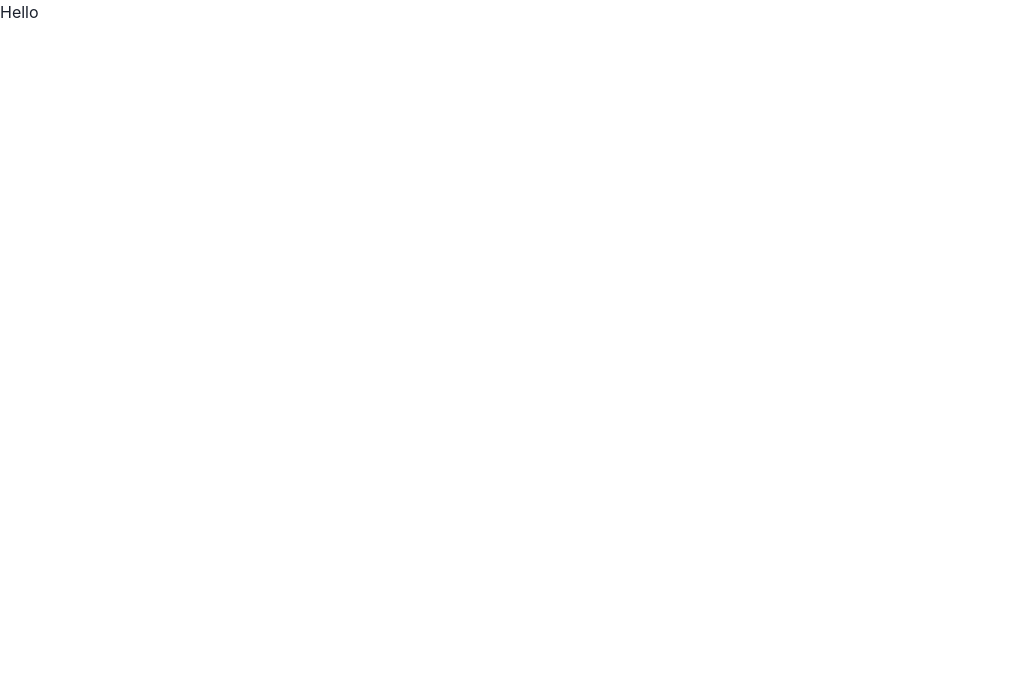
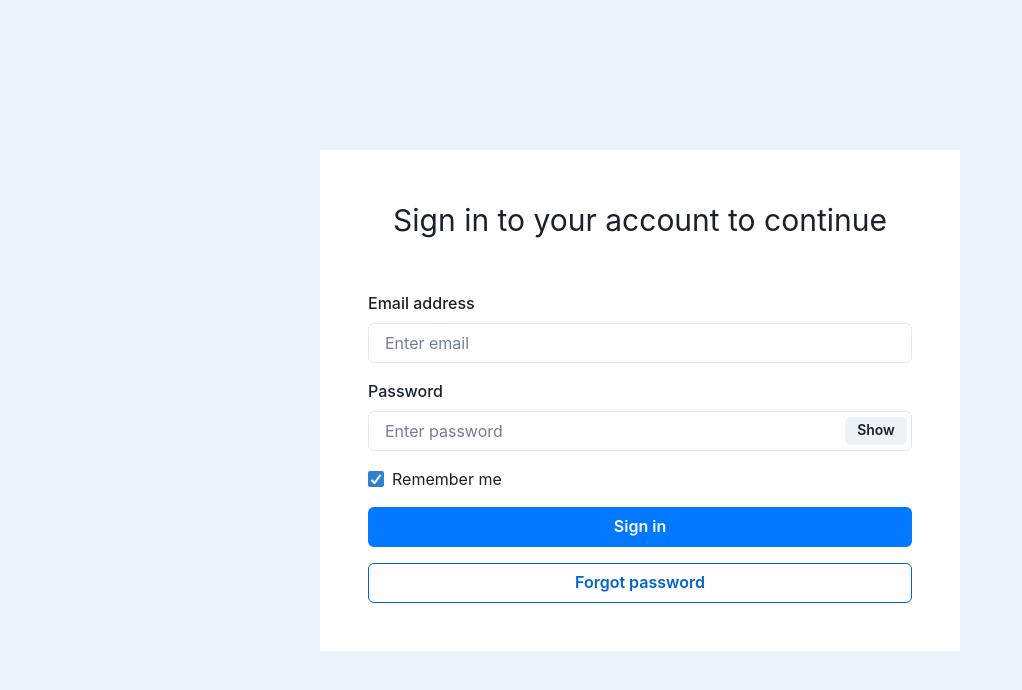
Before and after one commit to MarkVsudo/MareshkiFinance-ui, a React (Vite) app in the folder front-end-cleverpine/: page / in a window 1280 px wide. Shown: the top 690 px of the page, without its empty margins (0-1022 px from the left). Built offline with nearby package versions, Linux system fonts and the light colour scheme.

Commit message:
Login design - done

```diff
--- a/front-end-cleverpine/src/App.tsx
+++ b/front-end-cleverpine/src/App.tsx
@@ -1,10 +1,11 @@
 import './App.css'
+import LoginPage from './components/LoginPage/LoginPage'
 
 function App() {
 
   return (
     <>
-  <div>Hello</div>
+      <LoginPage></LoginPage>
     </>
   )
 }
--- a/front-end-cleverpine/src/components/LoginPage/LoginPage.tsx
+++ b/front-end-cleverpine/src/components/LoginPage/LoginPage.tsx
@@ -1,10 +1,55 @@
-import React from 'react'
-import '../../styles/login.css'
+import React from "react";
+import "../../styles/login.css";
+import {
+  FormControl,
+  FormLabel,
+  Input,
+  InputGroup,
+  InputRightElement,
+  Button,
+  Checkbox,
+  Text,
+  Stack,
+  Box,
+} from "@chakra-ui/react";
 
 const LoginPage = () => {
+  const [show, setShow] = React.useState(false);
+  const handleClick = () => setShow(!show);
+
   return (
-    <div>LoginPage</div>
-  )
-}
+    <>
+      <Box w="40rem" h="100%" bg='white' p='3rem' display='flex' flexDirection='column' gap='3rem'>
+        <Text fontSize="3xl" textAlign='center'>Sign in to your account to continue</Text>
+        <FormControl>
+          <FormLabel>Email address</FormLabel>
+          <Input type="email" placeholder="Enter email"/>
+          <FormLabel pt='1rem'>Password</FormLabel>
+          <InputGroup size="md" >
+            <Input
+              pr="4.5rem"
+              type={show ? "text" : "password"}
+              placeholder="Enter password"
+            />
+            <InputRightElement width="4.5rem">
+              <Button h="1.75rem" size="sm" onClick={handleClick}>
+                {show ? "Hide" : "Show"}
+              </Button>
+            </InputRightElement>
+          </InputGroup>
+          <Checkbox defaultChecked my='1rem'>Remember me</Checkbox>
+          <Stack direction="column" spacing={4} align="center">
+            <Button colorScheme="messenger" width="100%">
+              Sign in
+            </Button>
+            <Button colorScheme="messenger" width="100%" variant="outline">
+              Forgot password
+            </Button>
+          </Stack>
+        </FormControl>
+      </Box>
+    </>
+  );
+};
 
-export default LoginPage
+export default LoginPage;
--- a/front-end-cleverpine/src/styles/login.css
+++ b/front-end-cleverpine/src/styles/login.css
@@ -0,0 +1,7 @@
+body{
+display: flex;
+justify-content: center;
+align-items: center;
+height: 100vh;
+background-color: rgb(234, 244, 250) !important;
+}
```
